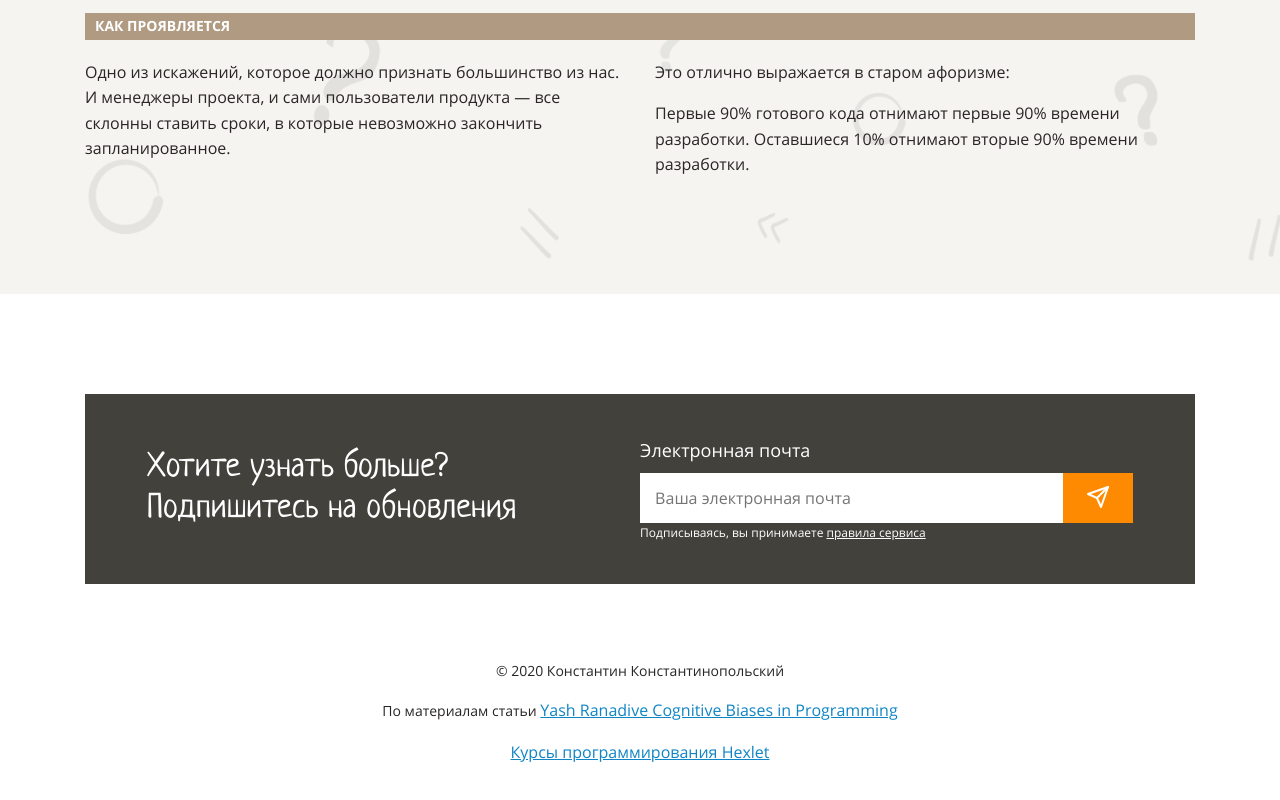
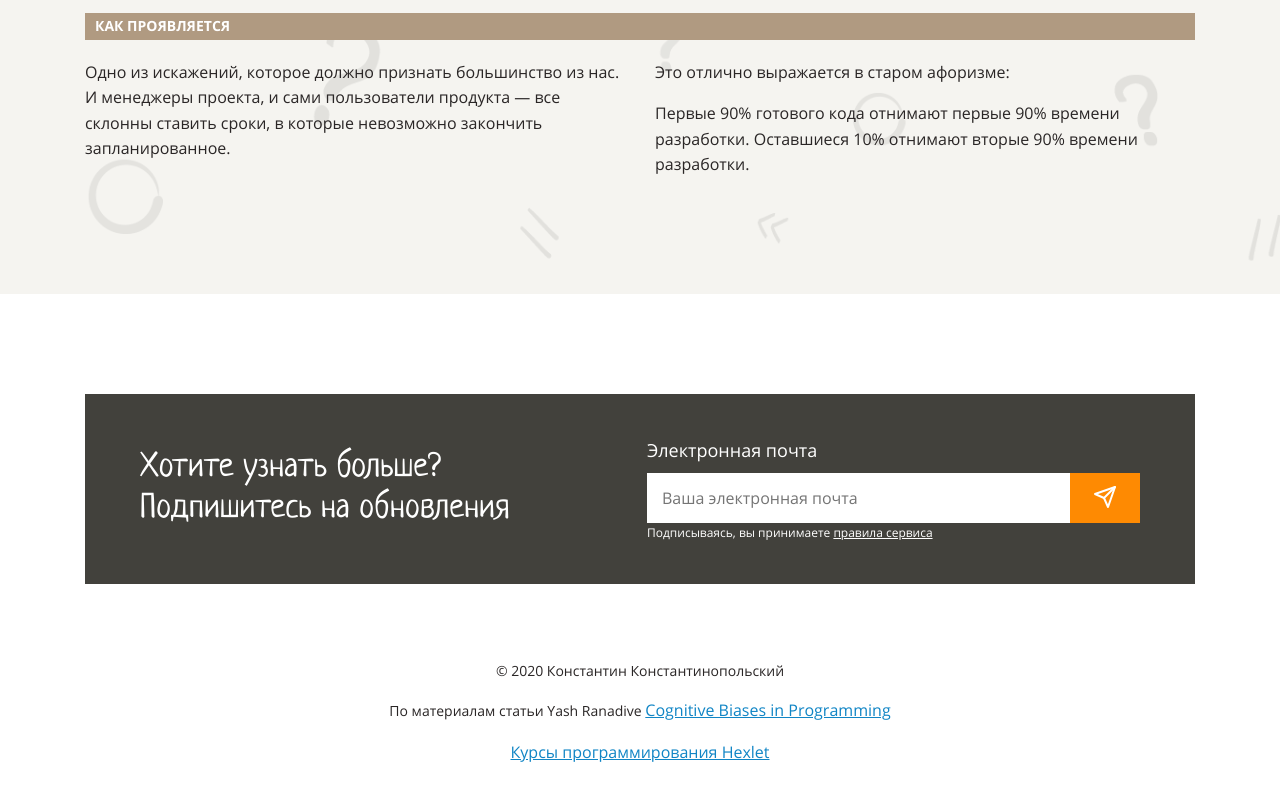
Before and after one commit to KirillGorobets-LM/layout-designer-project-lvl1, a website: page src/index.html in a window 1280 px wide. Shown: the part 6925-7725 px from the top of the page. Drawn offline with Linux system fonts and the light colour scheme.

Commit message:
corrected footer

```diff
--- a/src/index.html
+++ b/src/index.html
@@ -48,7 +48,7 @@
         </div>
         <div class="dark-block background-pd"></div>
     </section>
-    <nav class="wrapper pd-100 background-pd z-1" id="navigator">
+    <nav class="wrapper pd-100 background-pd z-1" id="navigation">
         <div class="content-width wrapper flex">
             <div class="title-size">
                 <h2 class="h fz-52 orng-text-color">5 когнитивных искажений</h2>
@@ -202,9 +202,9 @@
     </main>
     <footer class="">
         <section class="wrapper content-width pd-100 ">
-            <div class="background-pd flex-content jc-se email-form">
+            <div class="background-pd flex-content jc-sb email-form">
               <h3 class="h white-text-color">Хотите узнать больше?<br> Подпишитесь на обновления</h3>
-              <div class="">
+              <div>
                   <p class="white-text-color text-size-18 mgn-btm-9">Электронная почта</p>
                   <form class="flex-content">
                     <input class="footer-input" type="text" placeholder="Ваша электронная почта">
@@ -213,9 +213,11 @@
                   <p class="white-text-color text-size-12">Подписываясь, вы принимаете <a class="white-text-color text-size-12" href="#">правила сервиса</a></p>
               </div>
             </div>
-            <p class="txt-center text-size-14 mg-top-76">© 2020 Константин Константинопольский</p>
-              <p class="txt-center text-size-14 mg-top-16">По материалам статьи <a class="text-color-a" href="https://medium.com/hackernoon/cognitive-biases-in-programming-5e937707c27b">Yash Ranadive Cognitive Biases in Programming</a></p>
-              <p class="txt-center text-size-14 mg-top-16"><a class="text-color-a" href="https://ru.hexlet.io/">Курсы программирования Hexlet</a></p>
+            <div class="flex-content flex-column align-items">
+              <p class="text-size-14 mg-top-76">© 2020 Константин Константинопольский</p>
+              <p class="text-size-14 mg-top-16">По материалам статьи Yash Ranadive <a class="text-color-a" href="https://medium.com/hackernoon/cognitive-biases-in-programming-5e937707c27b">Cognitive Biases in Programming</a></p>
+              <p class="text-size-14 mg-top-16"><a class="text-color-a" href="https://ru.hexlet.io/">Курсы программирования Hexlet</a></p>
+            </div>
         </section>
 
     </footer>
--- a/src/styles/style.css
+++ b/src/styles/style.css
@@ -312,13 +312,15 @@ header {
   width: 423px;
 }
 
-.jc-se {
-  justify-content: space-around;
+.jc-sb {
+  justify-content: space-between;
   align-items: center;
 }
 
 .email-form {
   height: 190px;
+  box-sizing: border-box;
+  padding: 55px;
 }
 
 .text-size-18 {
@@ -373,3 +375,11 @@ header {
 .img-border {
   filter: drop-shadow(0 16px 32px rgba(0, 0, 0, 0.15));
 }
+
+.flex-column {
+  flex-direction: column;
+}
+
+.align-items {
+  align-items: center;
+}
```
